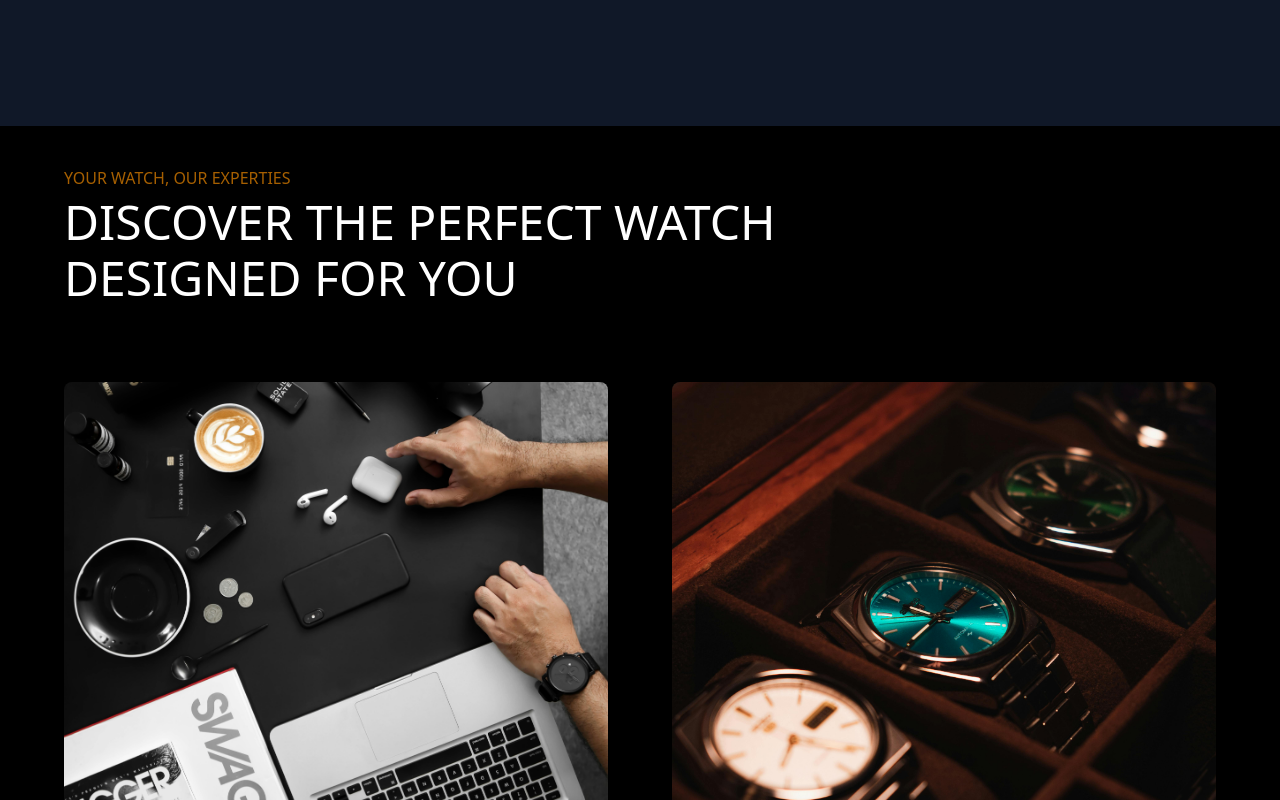
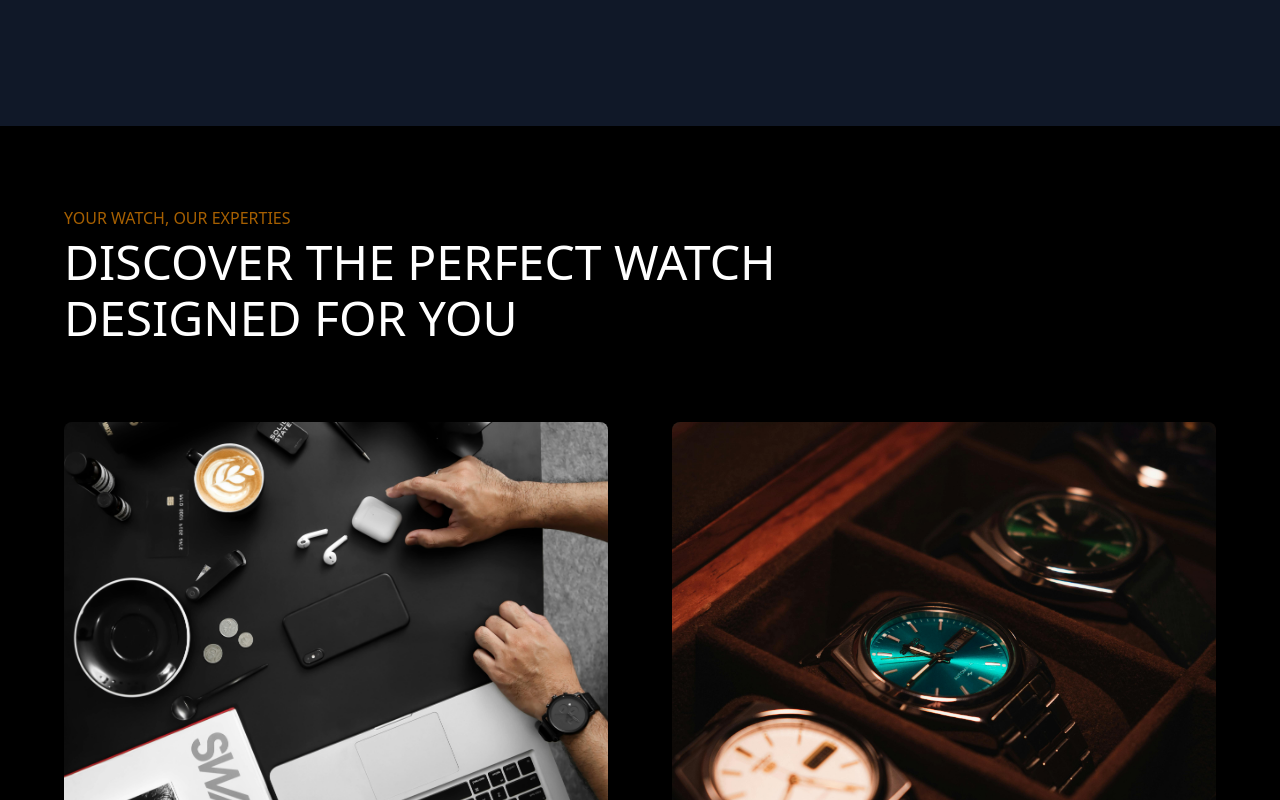
Before and after one commit to Hamza11067/WatchesCo, a React (Vite) app: page /services in a window 1280 px wide. Shown: the part 1600-2400 px from the top of the page. Built offline with nearby package versions, Linux system fonts and the light colour scheme; no server answers.

Commit message:
Contact and Services page in progress

```diff
--- a/src/components/ProductList.jsx
+++ b/src/components/ProductList.jsx
@@ -27,7 +27,6 @@ export default function ProductList() {
           <div className="flex justify-between items-center text-white">
             <div>
               <h2 className="text-lg font-semibold mt-2">{product.title}</h2>
-              {/* <p className="text-gray-600">{product.description}</p> */}
               <p className="text-green-600 font-semibold">${product.price}</p>
             </div>
             <FaCartShopping />
--- a/src/components/Services.jsx
+++ b/src/components/Services.jsx
@@ -1,6 +1,7 @@
 const Services = () => {
   return (
     <>
+      <div className="py-10">
         <div className="py-10 space-y-2">
           <p className="text-yellow-700">YOUR WATCH, OUR EXPERTIES</p>
           <h1 className="text-5xl">DISCOVER THE PERFECT WATCH</h1>
@@ -45,6 +46,7 @@ const Services = () => {
             Explore Our Services
           </button>
         </div>
+      </div>
     </>
   );
 };
```
Lines whose indentation alone changed are shown as unchanged.
